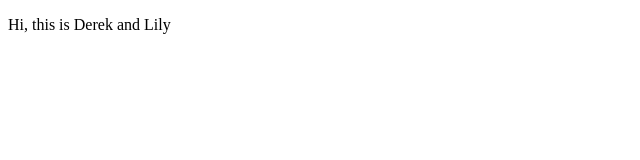
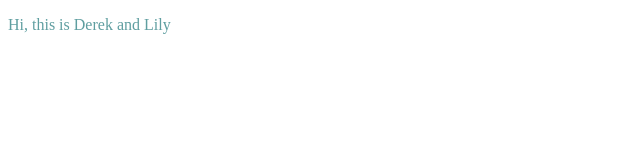
Before and after one commit to snekse/testing-testing-testing, a plain HTML site: page index.html in a window 1280 px wide. Shown: the whole page, without its empty margins (0-640 px from the left). Drawn offline with Linux system fonts and the light colour scheme.

Commit message:
Color our text

```diff
--- a/index.html
+++ b/index.html
@@ -1,7 +1,7 @@
 <!DOCTYPE html>
 <html>
     <body>
-        <p>
+        <p style="color: cadetblue;">
             Hi, this is Derek and Lily
         </p>
     </body>
```
